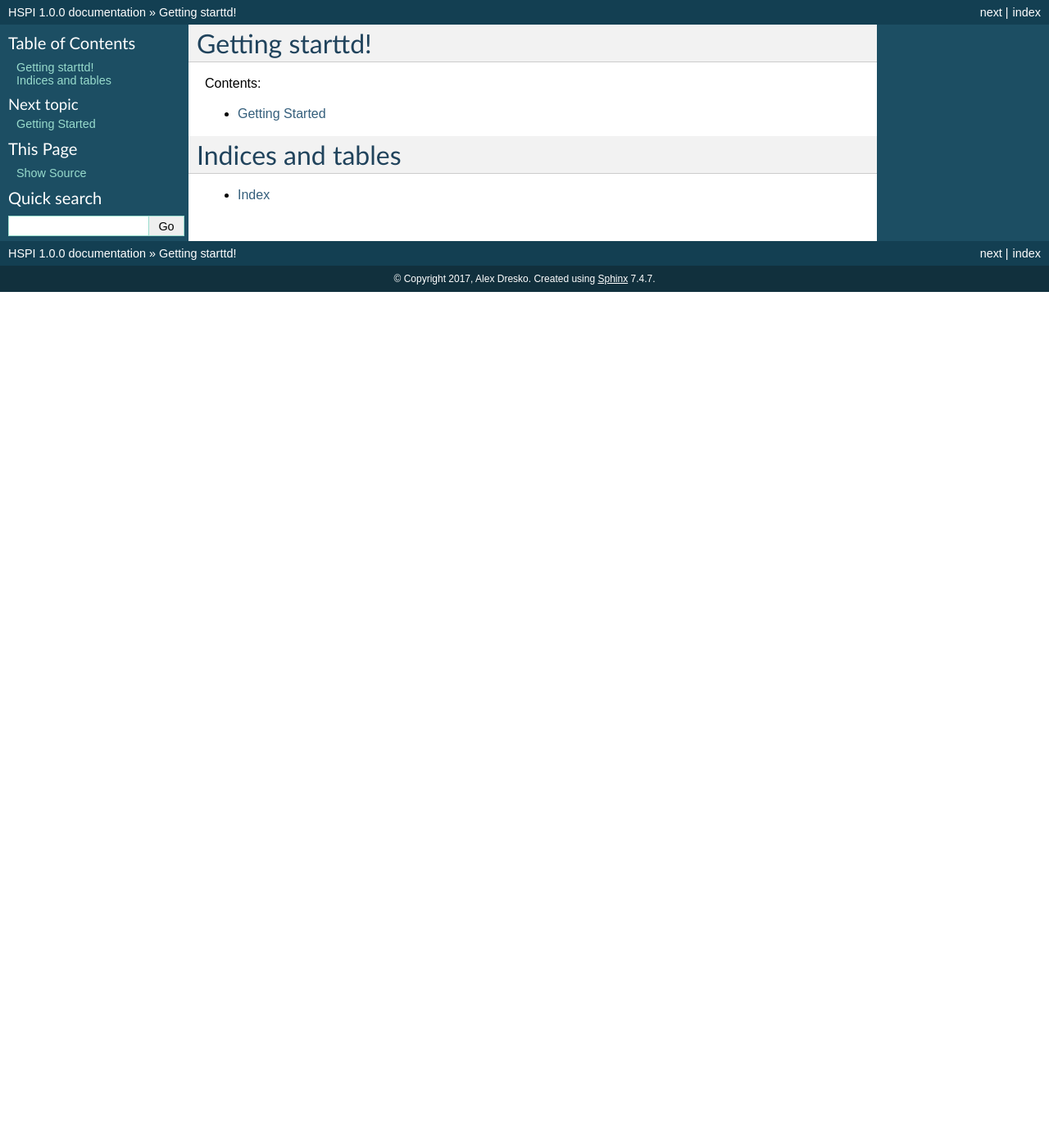
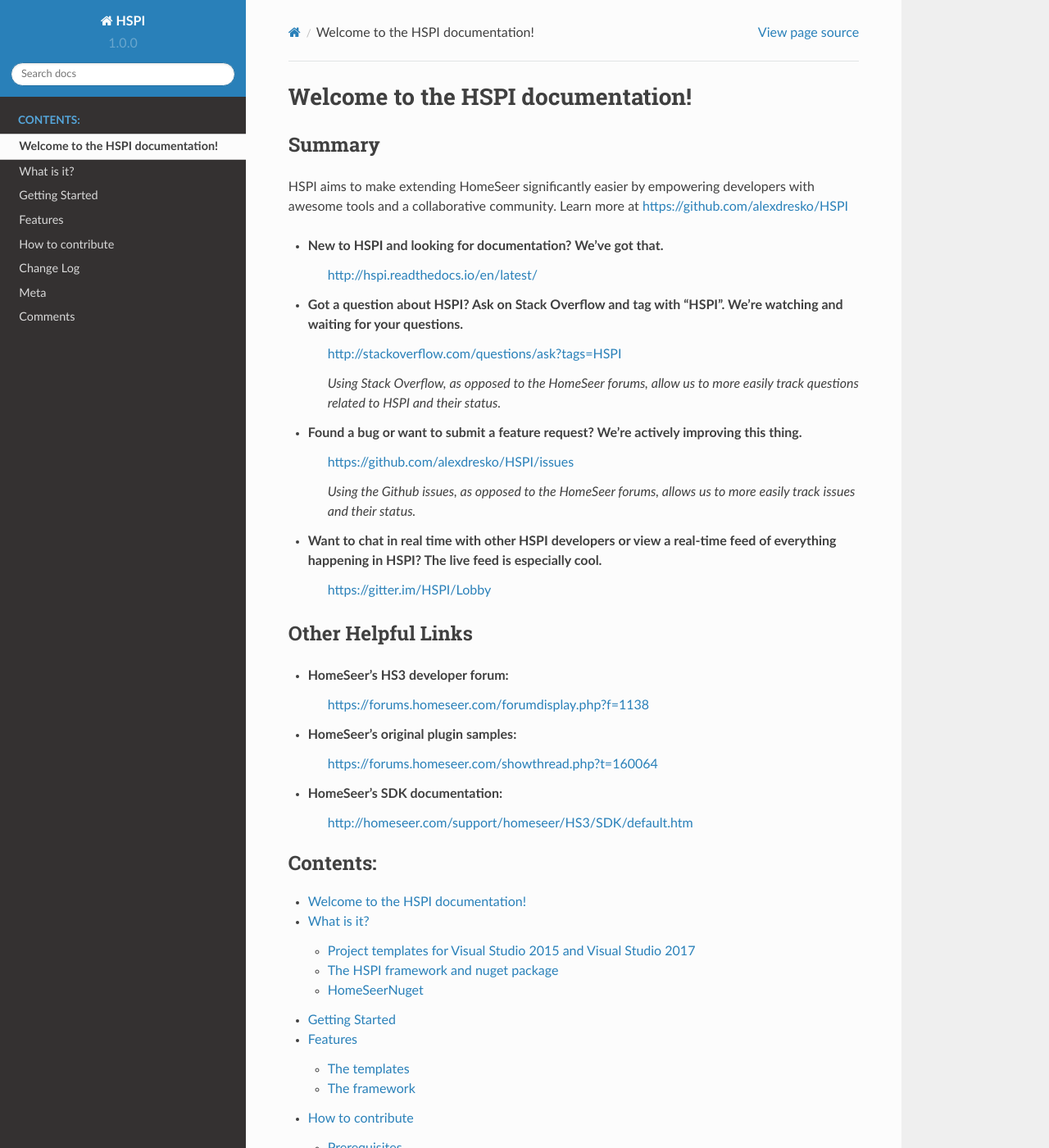
Before and after one commit to alexdresko/HSPI, a Sphinx documentation site: the page built from docs/source/index.rst, in a window 1280 px wide and 1400 px high. Shown: the whole window at 82% size. Built offline with Sphinx 7.4.7 and the Read the Docs theme 2.0.0, drawn with Linux system fonts in a browser that asks for light colours; some of the changed text lies outside the part shown.

Commit message:
Docs getting there.

```diff
--- /dev/null
+++ b/docs/source/change-log.rst
@@ -0,0 +1,2 @@
+Change Log
+==========
--- a/docs/source/conf.py
+++ b/docs/source/conf.py
@@ -16,10 +16,10 @@
 # add these directories to sys.path here. If the directory is relative to the
 # documentation root, use os.path.abspath to make it absolute, like shown here.
 #
-# import os
-# import sys
+import os
+import sys
 # sys.path.insert(0, os.path.abspath('.'))
-
+import sphinx_rtd_theme
 
 # -- General configuration ------------------------------------------------
 
@@ -37,7 +37,10 @@ extensions = ['sphinx.ext.autodoc',
     'sphinx.ext.coverage',
     'sphinx.ext.mathjax',
     'sphinx.ext.ifconfig',
-    'sphinx.ext.viewcode']
+    'sphinx.ext.viewcode',
+    'sphinxcontrib.disqus']
+
+disqus_shortname = 'hspi'
 
 # Add any paths that contain templates here, relative to this directory.
 templates_path = ['_templates']
@@ -55,6 +58,7 @@ master_doc = 'index'
 project = u'HSPI'
 copyright = u'2017, Alex Dresko'
 author = u'Alex Dresko'
+
 
 # The version info for the project you're documenting, acts as replacement for
 # |version| and |release|, also used in various other places throughout the
@@ -89,7 +93,8 @@ todo_include_todos = True
 # The theme to use for HTML and HTML Help pages.  See the documentation for
 # a list of builtin themes.
 #
-html_theme = 'default'
+html_theme = 'sphinx_rtd_theme'
+html_theme_path = [sphinx_rtd_theme.get_html_theme_path()]
 
 # Theme options are theme-specific and customize the look and feel of a theme
 # further.  For a list of options available for each theme, see the
--- /dev/null
+++ b/docs/source/features.rst
@@ -0,0 +1,28 @@
+Features
+========
+
+.. _the-templates:
+
+The templates
+-------------
+
+Until we have awesome names for the templates, you’ll have to use this key to determine which template is most appropriate for your project.
+
+* **HSPIPluginA**
+
+    This template, based on the code at https://forums.homeseer.com/showthread.php?t=178122,  is as close as you can get to inheriting directly from HomeSeer’s ``IPluginAPI`` interface while still retaining the benefits of HSPI.
+
+    The plugin created in this template inherits from ``Hspi.HspiBase``.
+
+    It’s a venerable sea of code – intimidating for new HomeSeer developers.
+
+* **HSPIPluginB**
+
+    This template requires the smallest amount of code out of the box. It’s based on the code at https://forums.homeseer.com/showthread.php?t=184086.
+
+    The plugin created in this template inherits from ``Hspi.HspiBase2`` which inherits from ``Hspi.HspiBase``.
+
+    You get all of the benefits of HSPI, without having to implement everything in HomeSeer’s ``IPluginAPI`` interface. The base class implements suitable defaults for basic plugins, preventing you from having to understand everything in ``IPluginAPI``.  The flip side to such minimalistic code is that it’s not obvious which methods you *can* override.
+
+The framework
+-------------
--- a/docs/source/getting-started.rst
+++ b/docs/source/getting-started.rst
@@ -1,9 +1,30 @@
-###############
 Getting Started
 ###############
 
-.. toctree::
-   :maxdepth: 2
-   :caption: Contents:
+These instructions assume you have a default HomeSeer installation on the same computer that you’ll be developing on. If that is not the case, you can still follow these instructions, and then refer to the remaining HSPI documentation to adapt the project for your environment.
 
-this is a test.
+1. In Visual Studio, open “Tools > Extensions and Updates”
+
+    .. figure:: _static/tools-extensions-and-updates.png
+
+#. Click the “Online” tab, search for “HomeSeer”, and click “Download”.
+
+    .. figure:: _static/extensions-and-updates-search.png
+
+    Alternatively, download it from https://marketplace.visualstudio.com/items?itemName=thealexdresko.HomeSeerTemplates
+
+#. Once installed, you can “File > New Project” to create a HomeSeer plugin. The templates can be found under “Templates > Visual C# > HomeSeer”.
+
+    .. figure:: _static/file-new-project.png
+
+    Refer to the :ref:`templates list <the-templates>` to determine which template is most appropriate.
+
+#. F5 to launch the project and verify connectivity to HomeSeer.
+
+    If all goes well, you should see a success message in the console window:
+
+    .. figure:: _static/connection-success.png
+
+    Further, you should see your plugin listed under "PLUG-INS > MANAGE > Remote Plug-Ins":
+
+    .. figure:: _static/remote-plugin-connected.png
--- /dev/null
+++ b/docs/source/how-to-contribute.rst
@@ -0,0 +1,14 @@
+How to contribute
+=================
+
+Prerequisites
+-------------
+
+Setting up your development environment
+---------------------------------------
+
+Development process
+-------------------
+
+Integrations
+------------
--- a/docs/source/index.rst
+++ b/docs/source/index.rst
@@ -1,18 +1,47 @@
-.. HSPI documentation master file, created by
-   sphinx-quickstart on Sun Feb 26 17:22:42 2017.
-   You can adapt this file completely to your liking, but it should at least
-   contain the root `toctree` directive.
+==================================
+Welcome to the HSPI documentation!
+==================================
 
-Getting starttd!
-================
+Summary
+=======
+HSPI aims to make extending HomeSeer significantly easier by empowering developers with awesome tools and a collaborative community.
+Learn more at https://github.com/alexdresko/HSPI
+
+* **New to HSPI and looking for documentation?** We’ve got that.
+    http://hspi.readthedocs.io/en/latest/
+* **Got a question about HSPI?** Ask on Stack Overflow and tag with “HSPI”. We’re watching and waiting for your questions.
+    http://stackoverflow.com/questions/ask?tags=HSPI
+
+    *Using Stack Overflow, as opposed to the HomeSeer forums, allow us to more easily track questions related to HSPI and their status.*
+* **Found a bug or want to submit a feature request?** We’re actively improving this thing.
+    https://github.com/alexdresko/HSPI/issues
+
+    *Using the Github issues, as opposed to the HomeSeer forums, allows us to more easily track issues and their status.*
+* Want to chat in real time with other HSPI developers or view a real-time feed of everything happening in HSPI? The live feed is especially cool.
+    https://gitter.im/HSPI/Lobby
+
+Other Helpful Links
+===================
+
+* HomeSeer’s HS3 developer forum:
+    https://forums.homeseer.com/forumdisplay.php?f=1138
+* HomeSeer’s original plugin samples:
+    https://forums.homeseer.com/showthread.php?t=160064
+* HomeSeer’s SDK documentation:
+    http://homeseer.com/support/homeseer/HS3/SDK/default.htm
+
 
 .. toctree::
-   :maxdepth: 2
-   :caption: Contents:
+    :maxdepth: 3
+    :caption: Contents:
 
-   getting-started
+    self
+    what-is-it
+    getting-started
+    features
+    how-to-contribute
+    change-log
+    meta
 
-Indices and tables
-==================
-
-* :ref:`genindex`
+.. image:: _static/HS-Button_400x400.png
+    :width: 200px
--- /dev/null
+++ b/docs/source/what-is-it.rst
@@ -0,0 +1,35 @@
+What is it?
+===========
+
+HSPI consists of the following:
+
+Project templates for Visual Studio 2015 and Visual Studio 2017
+---------------------------------------------------------------
+
+With HSPI, getting started with HomeSeer development is as simple as:
+
+1.	Locate and install the HSPI extension in Visual Studio via “Tools > Extensions and Updates” or download it from https://marketplace.visualstudio.com/items?itemName=thealexdresko.HomeSeerTemplates
+2.	File > New Project > HomeSeer > Select a template
+3.	F5 to launch the project and verify connectivity to HomeSeer.
+
+HSPI comes with a growing list of project templates you can use to accelerate your HomeSeer development.
+
+The HSPI framework and nuget package
+------------------------------------
+
+I imagine most HomeSeer development efforts end in failure. Mine did. Out of the box, it’s just painful.
+
+So, I scoured the HomeSeer developer forums, collecting all the code and tips possible. I then crammed everything into a nuget package (https://www.nuget.org/packages/HSPI) and used my coder nerd wizardry to bring it all together.
+
+With HSPI, we can continue to refine this framework into something that makes HomeSeer plugin development mind-numbingly simple.
+
+HomeSeerNuget
+-------------
+
+A nuget package containing the three assemblies required for HomeSeer development:
+
+* HomeSeerAPI.dll
+* HSCF.dll
+* Scheduler.dll
+
+Many first time HomeSeer developers get stumped working with the HomeSeer-developed plugin samples (https://forums.homeseer.com/showthread.php?t=160064) due to these assemblies not being included with the samples. **This nuget package is not specific to HSPI and can be used in any HomeSeer plugin, including the HomeSeer-developed plugin samples.** Because of its generic nature, HomeSeerNuget (https://www.nuget.org/packages/Homeseer/) is maintained in a separate repository (https://github.com/alexdresko/HomeSeerNuget).
```
Also changed, not shown: docs/source/meta.rst (added, +10 -0 lines), docs/source/_static/HS-Button_400x400.png (added), docs/source/_static/connection-success.png (added), docs/source/_static/extensions-and-updates-search.png (added), docs/source/_static/file-new-project.png (added), docs/source/_static/remote-plugin-connected.png (added), docs/source/_static/tools-extensions-and-updates.png (added), 1 other file.
